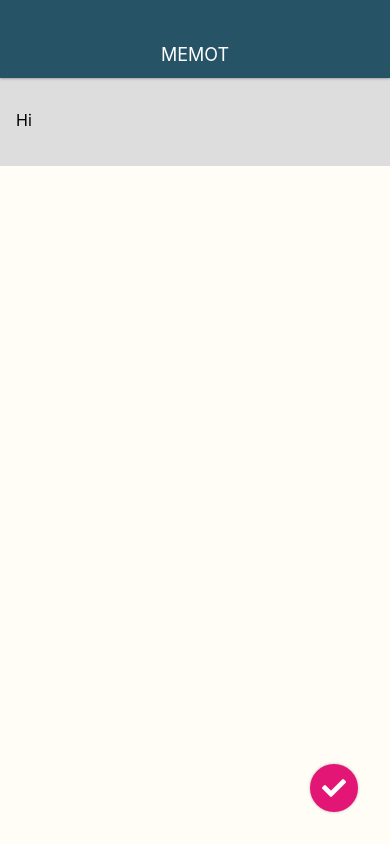
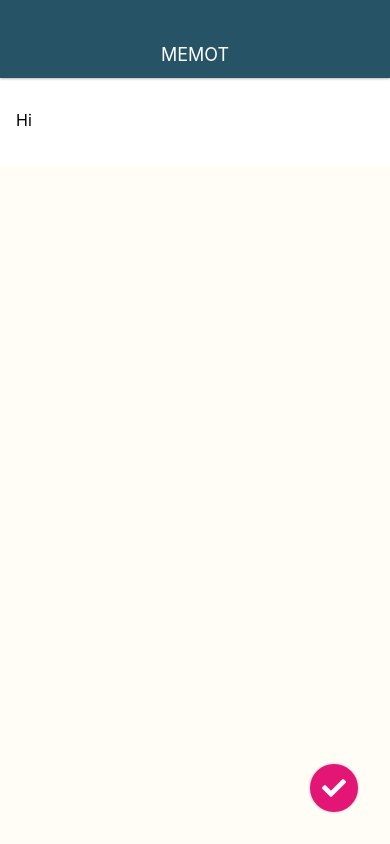
Before and after one commit to shachitaku/MemoApp, a React Native app: screen / in a window 390 px wide. Built offline with nearby package versions, Linux system fonts and the light colour scheme.

Commit message:
tiny fix

```diff
--- a/src/screens/MemoEditScreen.js
+++ b/src/screens/MemoEditScreen.js
@@ -22,7 +22,7 @@ const styles = StyleSheet.create({
     width: '100%',
   },
   memoEditInput: {
-    backgroundColor: '#ddd',
+    backgroundColor: '#fff',
     paddingTop: 32,
     paddingLeft: 16,
     paddingRight: 16,
```
